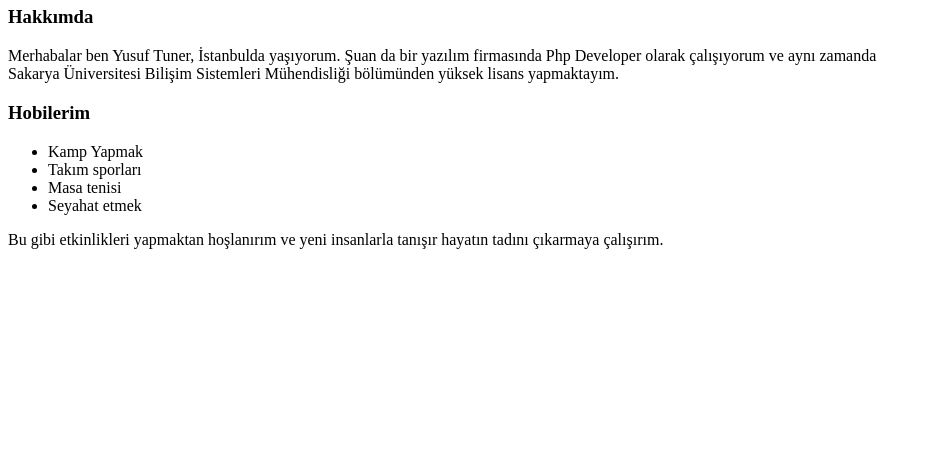
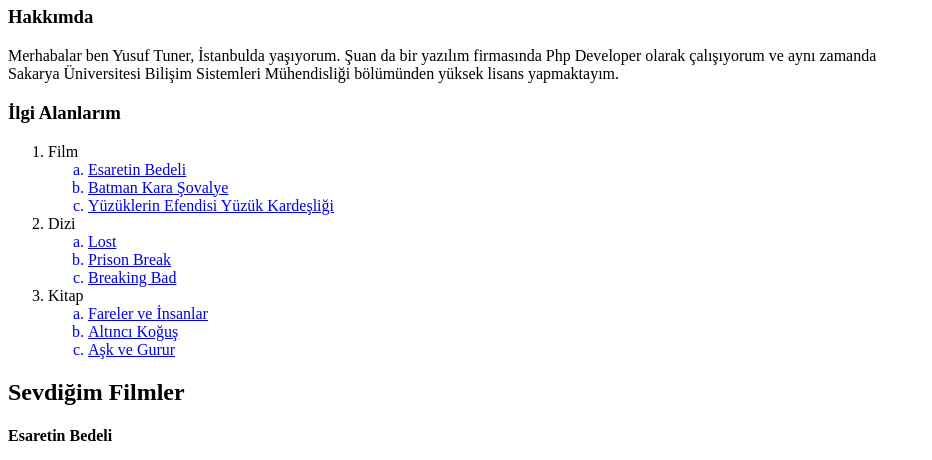
Before and after one commit to yusuf-tuner/Kodluyoruz_Works, a plain HTML site: page odev1.html in a window 1280 px wide. Shown: the part 60-520 px from the top of the page, without its empty margins (0-932 px from the left). Drawn offline with Linux system fonts and the light colour scheme.

Commit message:
odev2 icin odev1.html dosyası üzerinde değişiklikler yapıldı. film dizi kitap bilgileri eklendi.

```diff
--- a/odev1.html
+++ b/odev1.html
@@ -9,15 +9,35 @@
     <h1>Yusuf Tuner</h1>
     <h3>Hakkımda</h3>
     <p>Merhabalar ben Yusuf Tuner, İstanbulda yaşıyorum. Şuan da bir yazılım firmasında Php Developer olarak çalışıyorum ve aynı zamanda <br> Sakarya Üniversitesi Bilişim Sistemleri Mühendisliği bölümünden yüksek lisans yapmaktayım.</p>
-    <h3>Hobilerim</h3>
-    <p>
-        <ul>
-             <li> Kamp Yapmak</li>
-             <li> Takım sporları</li>
-             <li> Masa tenisi</li>
-             <li> Seyahat etmek</li>
-        </ul>
-        Bu gibi etkinlikleri yapmaktan hoşlanırım ve yeni insanlarla tanışır hayatın tadını çıkarmaya çalışırım.
-    </p>
+    <h3>İlgi Alanlarım</h3>
+    <ol type="1">
+        <li>Film
+            <ol type="a">
+                <a href="https://www.imdb.com/title/tt0111161/?pf_rd_m=A2FGELUUNOQJNL&pf_rd_p=e31d89dd-322d-4646-8962-327b42fe94b1&pf_rd_r=RTS3VBPD3SYMH357MT6D&pf_rd_s=center-1&pf_rd_t=15506&pf_rd_i=top&ref_=chttp_tt_1"><li>Esaretin Bedeli</li></a>
+                <a href="https://www.imdb.com/title/tt0468569/?pf_rd_m=A2FGELUUNOQJNL&pf_rd_p=e31d89dd-322d-4646-8962-327b42fe94b1&pf_rd_r=RTS3VBPD3SYMH357MT6D&pf_rd_s=center-1&pf_rd_t=15506&pf_rd_i=top&ref_=chttp_tt_4"><li>Batman Kara Şovalye</li></a>
+                <a href="https://www.imdb.com/title/tt0120737/?pf_rd_m=A2FGELUUNOQJNL&pf_rd_p=e31d89dd-322d-4646-8962-327b42fe94b1&pf_rd_r=RTS3VBPD3SYMH357MT6D&pf_rd_s=center-1&pf_rd_t=15506&pf_rd_i=top&ref_=chttp_tt_10"><li>Yüzüklerin Efendisi Yüzük Kardeşliği</li></a>
+            </ol>
+        </li>
+        <li>Dizi
+            <ol type="a">
+                <a href="https://www.imdb.com/title/tt0411008/"><li>Lost</li></a>
+                <a href="https://www.imdb.com/title/tt0455275/?ref_=nv_sr_srsg_0"><li>Prison Break</li></a>
+                <a href="https://www.imdb.com/title/tt0903747/?ref_=nv_sr_srsg_0"><li>Breaking Bad</li></a>
+            </ol>
+        </li>
+        <li>Kitap
+            <ol type="a">
+                <a href="https://www.dr.com.tr/kitap/fareler-ve-%C4%B1nsanlar/edebiyat/roman/dunya-klasik/urunno=0000000411500"><li>Fareler ve İnsanlar</li></a>
+                <a href="https://www.dr.com.tr/kitap/altinci-kogus/anton-pavlovic-cehov/edebiyat/roman/dunya-klasik/urunno=0001717354001"><li>Altıncı Koğuş</li></a>
+                <a href="https://www.dr.com.tr/kitap/ask-ve-gurur/jane-austen/edebiyat/roman/dunya-klasik/urunno=0001803694001"><li>Aşk ve Gurur</li></a>
+            </ol>
+        </li>
+    </ol>
+
+    <h2>Sevdiğim Filmler</h2>
+    <h4>Esaretin Bedeli</h4>
+    <img src="https://m.media-amazon.com/images/M/MV5BMDFkYTc0MGEtZmNhMC00ZDIzLWFmNTEtODM1ZmRlYWMwMWFmXkEyXkFqcGdeQXVyMTMxODk2OTU@._V1_.jpg" alt="Esaretin Bedeli" style="height: 30%;">
+    <p for="img_aciklama">Esaretin Bedeli, Andy ve Red isimli iki mahkumun parmaklıklar ardında kurdukları dünyanın hikayesini anlatıyor. <br>Film, 1995'te, aralarında en iyi film adaylığı da olmak üzere tam 7 dalda Oscar'a aday gösterildi. </p>
+
 </body>
 </html>
```
